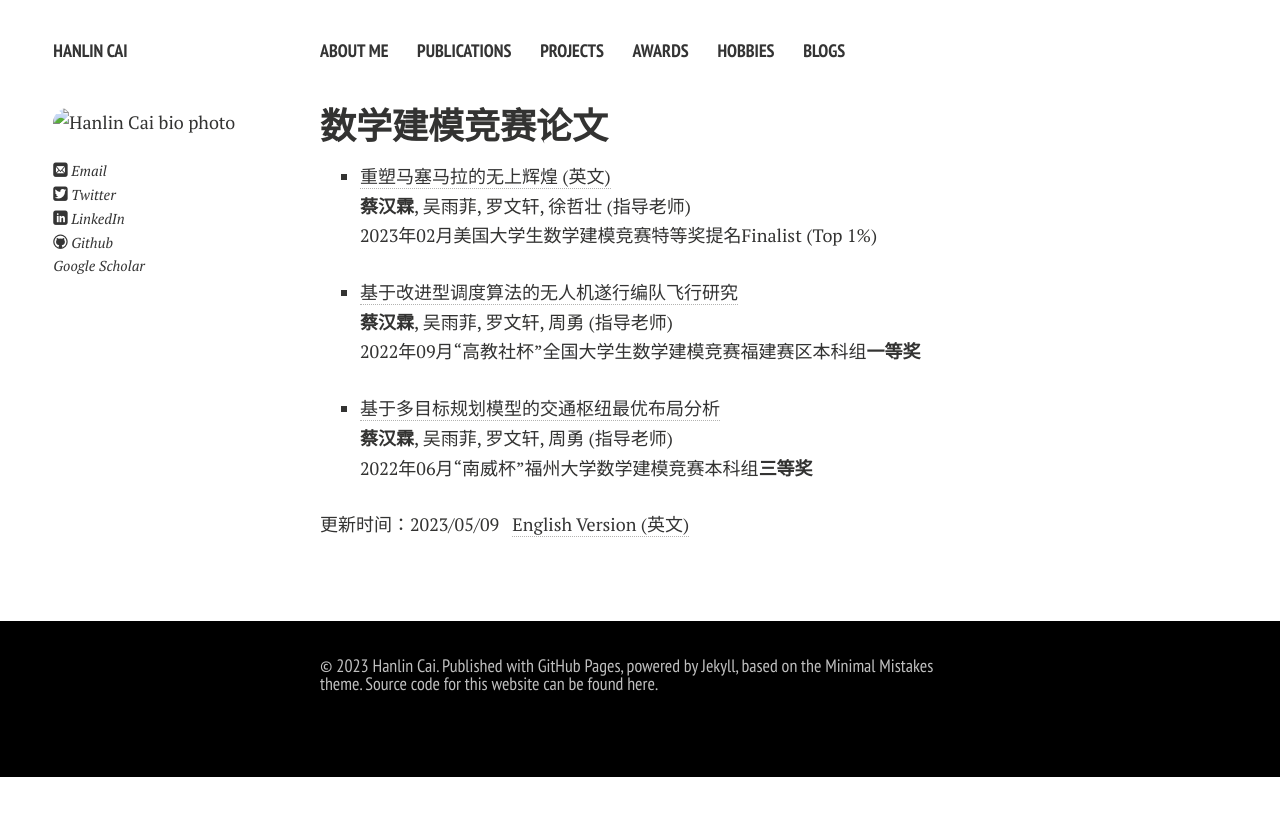
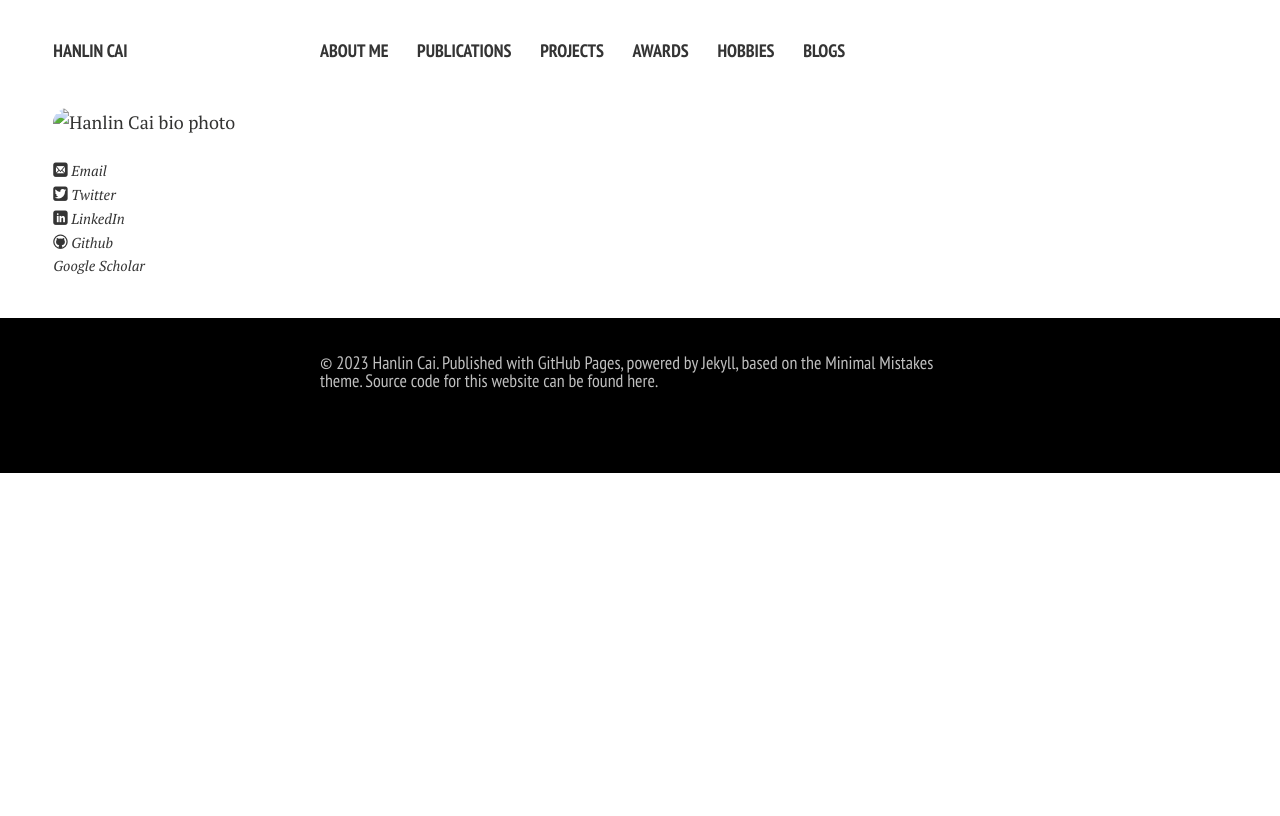
Before and after one commit to zcgyang/zcgyang.github.io, a Jekyll site: the page built from publications-zh.md, in a window 1280 px wide. Shown: the top 816 px of the page. Built offline with Jekyll 4.4.1, drawn with Linux system fonts in a browser that asks for light colours; nearby versions of some CDN libraries; comment, search, counter and statistics services are not loaded; a style sheet for code colours, icons or effects is not loaded.

Commit message:
Update publications-zh.md

```diff
--- a/publications-zh.md
+++ b/publications-zh.md
@@ -3,19 +3,3 @@ layout: page
 permalink: /publications-zh/index.html
 title: Publications-zh
 ---
-
-## 数学建模竞赛论文
-
-- [重塑马塞马拉的无上辉煌 (英文)](https://caihanlin.com/mypaper/modeling/202302COMAP.pdf)<br>**蔡汉霖**, 吴雨菲, 罗文轩, 徐哲壮 (指导老师)<br>2023年02月美国大学生数学建模竞赛特等奖提名Finalist (Top 1%)
-
-
-
-- [基于改进型调度算法的无人机遂行编队飞行研究](https://caihanlin.com/mypaper/modeling/202209CUMCM.pdf)<br>**蔡汉霖**, 吴雨菲, 罗文轩, 周勇 (指导老师)<br>2022年09月“高教社杯”全国大学生数学建模竞赛福建赛区本科组**一等奖**
-
-
-
-- [基于多目标规划模型的交通枢纽最优布局分析](https://caihanlin.com/mypaper/modeling/202206nanwei.pdf)<br>**蔡汉霖**, 吴雨菲, 罗文轩, 周勇 (指导老师)<br>2022年06月“南威杯”福州大学数学建模竞赛本科组**三等奖**
-
-
-
-更新时间：2023/05/09 &nbsp;  [English Version (英文)](https://caihanlin.com/publications/)
```
